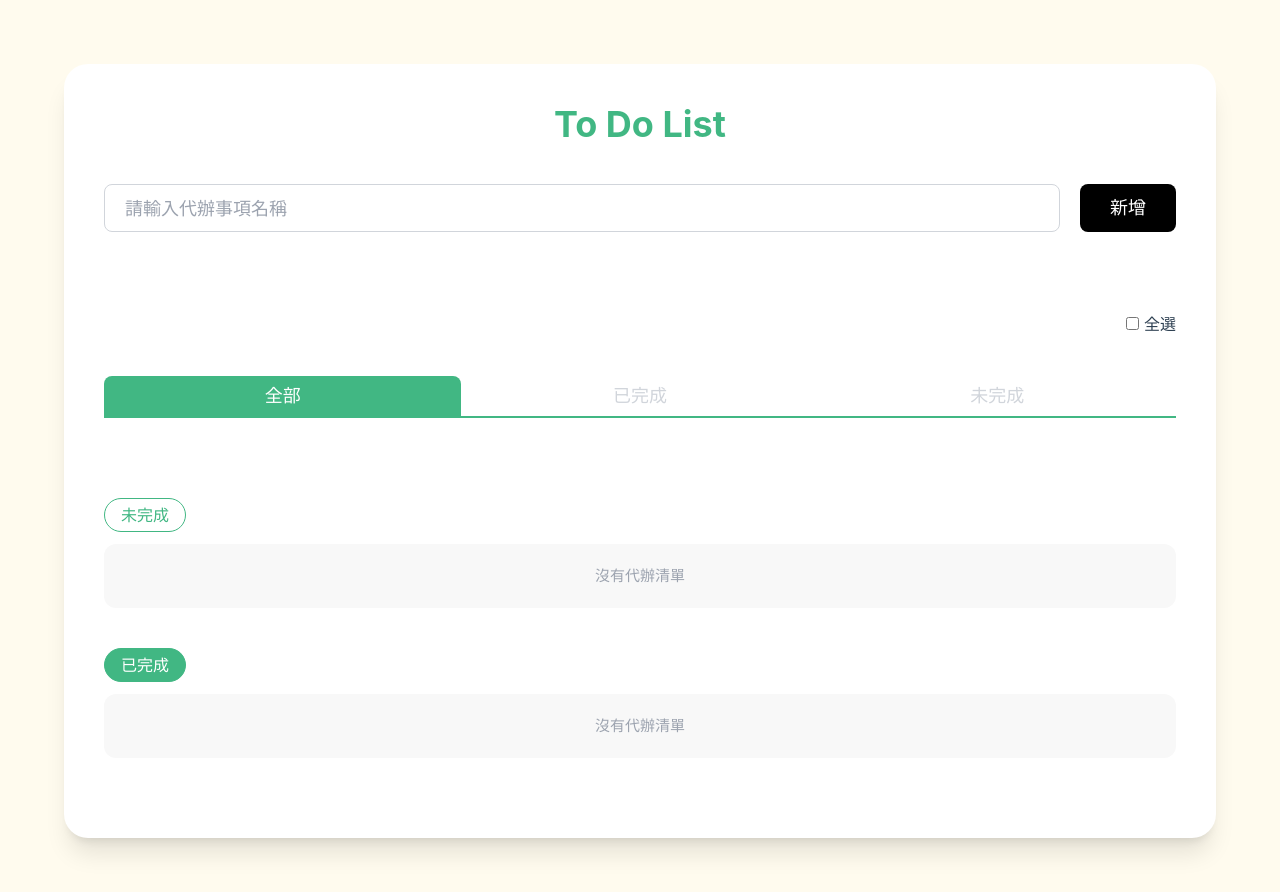
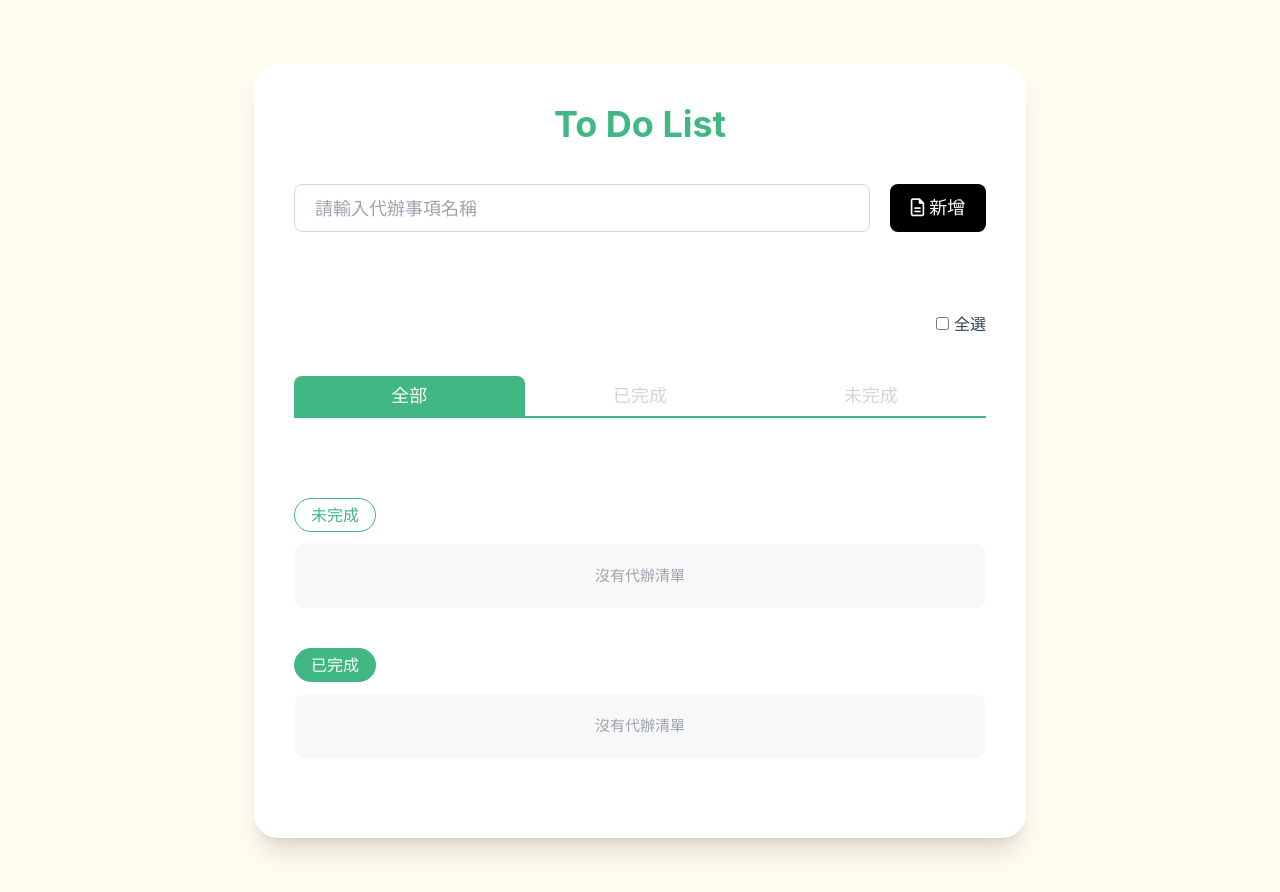
Before and after one commit to DongOrange/ToDoList, a Vue app: page / in a window 1280 px wide. Shown: the top 892 px of the page. Built offline with nearby package versions, Linux system fonts and the light colour scheme.

Commit message:
add icon & change style

```diff
--- a/index.html
+++ b/index.html
@@ -4,6 +4,7 @@
     <meta charset="UTF-8">
     <link rel="icon" href="/favicon.ico">
     <meta name="viewport" content="width=device-width, initial-scale=1.0">
+    <link rel="stylesheet" href="https://cdnjs.cloudflare.com/ajax/libs/font-awesome/6.6.0/css/all.min.css" integrity="sha512-Kc323vGBEqzTmouAECnVceyQqyqdsSiqLQISBL29aUW4U/M7pSPA/gEUZQqv1cwx4OnYxTxve5UMg5GT6L4JJg==" crossorigin="anonymous" referrerpolicy="no-referrer" />
     <title>Vite App</title>
   </head>
   <body>
--- a/src/App.vue
+++ b/src/App.vue
@@ -79,7 +79,7 @@ onMounted(getItem);
     <h1 class="text-2xl font-bold text-center mb-10 text-primary lg:text-4xl">To Do List</h1>
     <div class="flex gap-2 mb-10 lg:gap-5 lg:mb-20">
       <div class="flex-1"><input v-model="newItem" @keydown.enter="addNewItem()" type="text" aria-label="新增任務" class="w-full h-8 text-base border border-gray-300 rounded-md px-2 lg:text-lg lg:h-12 lg:px-5 lg:rounded-lg" placeholder="請輸入代辦事項名稱"></div>
-      <div class="w-16 lg:w-24"><button @click="addNewItem()" class="w-full bg-black text-white text-base h-8 rounded-md lg:rounded-lg lg:text-lg lg:h-12">新增</button></div>
+      <div class="w-16 lg:w-24"><button @click="addNewItem()" class="w-full bg-black text-white text-base h-8 rounded-md lg:rounded-lg lg:text-lg lg:h-12"><i class="fa-regular fa-file-lines"></i> 新增</button></div>
     </div>
 
     <div class="mb-5 flex justify-end gap-4 lg:mb-10">
--- a/src/assets/main.css
+++ b/src/assets/main.css
@@ -1,7 +1,7 @@
 @import './base.css';
 
 #app {
-  max-width: 1280px;
+  max-width: 900px;
   margin: 0 auto;
   padding: 2rem;
   font-weight: normal;
```
